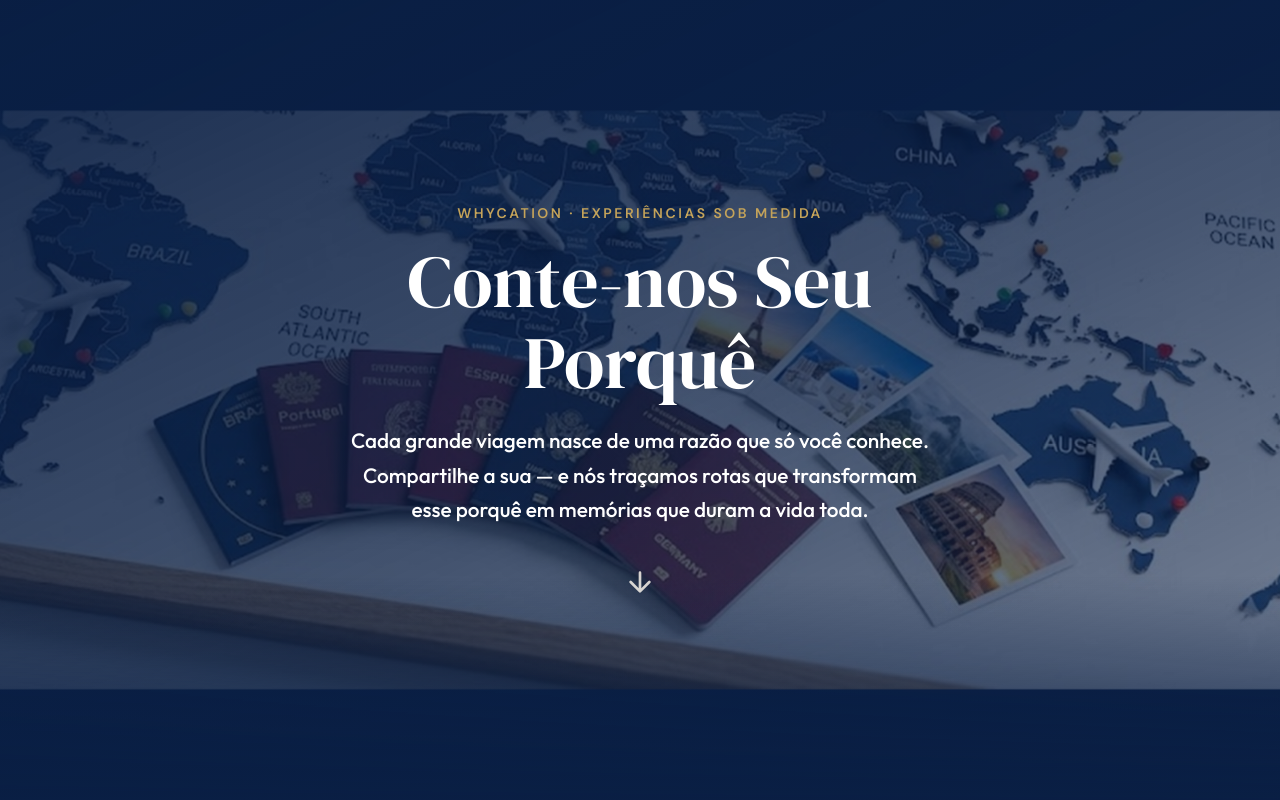
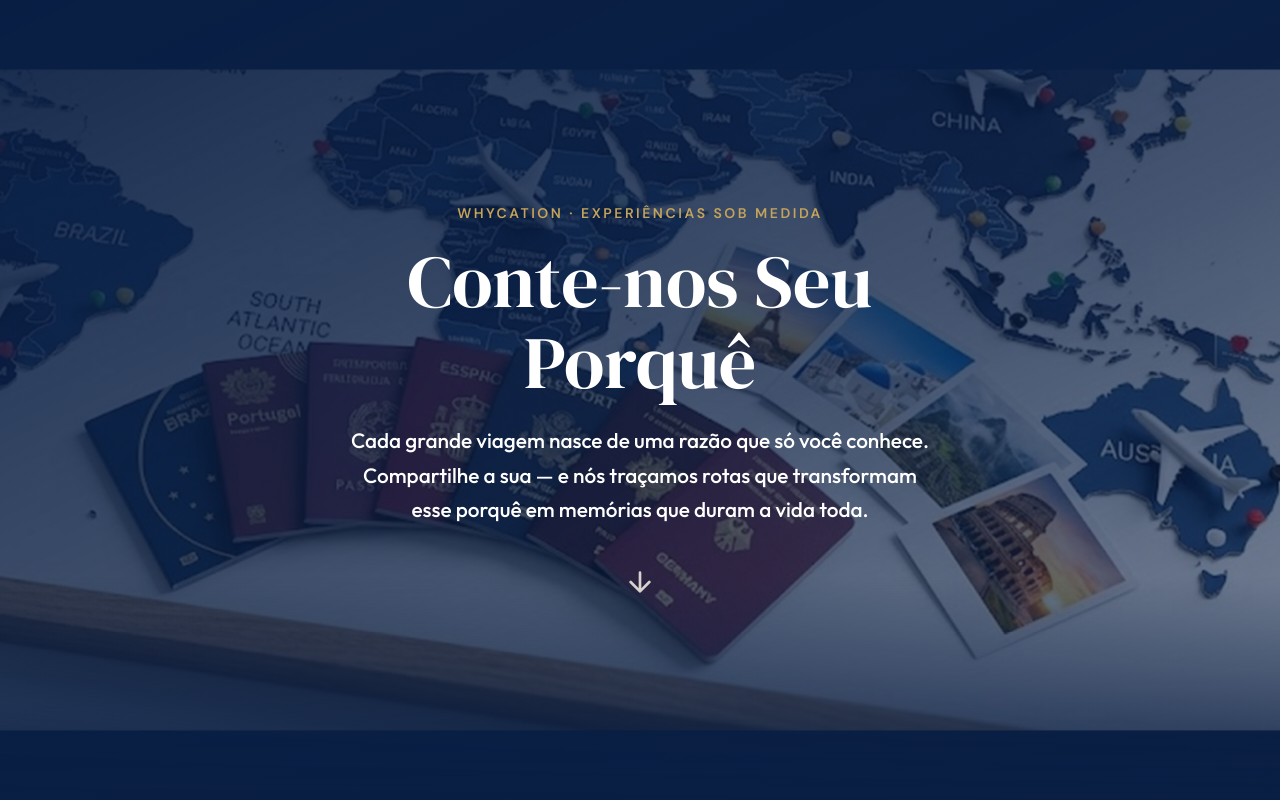
Before and after one commit to m7kx/vivair-website, a Next.js app: page /contato in a window 1280 px wide. Shown: the top 800 px of the page. Built offline with nearby package versions, Linux system fonts and the light colour scheme.

Commit message:
fix: hero contato — mobile objectPosition 50% 15% (mais mapa), desktop Ken Burns base scale 1.15 (+15% nitidez)

```diff
--- a/src/components/ContactHero.tsx
+++ b/src/components/ContactHero.tsx
@@ -18,7 +18,7 @@ export default function ContactHero() {
   const { scrollY } = useScroll()
   const heroY = useTransform(scrollY, [0, 600], [0, -80])
 
-  // Detecta mobile para objectFit responsivo (SSR-safe)
+  // Detecta mobile para objectFit/objectPosition responsivos (SSR-safe)
   const [isMobile, setIsMobile] = useState(false)
   useEffect(() => {
     const mq = window.matchMedia("(max-width: 767px)")
@@ -51,9 +51,15 @@ export default function ContactHero() {
           y: heroY,
         }}
       >
-        {/* Ken Burns suave */}
+        {/*
+          Ken Burns:
+          • Mobile:  base 1.0  → escala natural, objectPosition mostra o mapa
+          • Desktop: base 1.15 → zoom +15% para nitidez, depois Ken Burns sobe até 1.21
+        */}
         <motion.div
-          animate={{ scale: [1.0, 1.06, 1.0] }}
+          animate={{
+            scale: isMobile ? [1.0, 1.06, 1.0] : [1.15, 1.21, 1.15],
+          }}
           transition={{ duration: 14, repeat: Infinity, ease: "easeInOut" }}
           style={{ width: "100%", height: "100%", background: "#0a1f44" }}
         >
@@ -63,10 +69,10 @@ export default function ContactHero() {
             fill
             priority
             style={{
-              // Desktop: contain mostra o mapa-múndi completo
-              // Mobile: cover preenche a tela, posicionado no mapa
+              // Mobile:  cover posicionado alto para priorizar o mapa
+              // Desktop: contain com base scale 1.15 via wrapper
               objectFit: isMobile ? "cover" : "contain",
-              objectPosition: isMobile ? "50% 40%" : "center center",
+              objectPosition: isMobile ? "50% 15%" : "center center",
             }}
             sizes="100vw"
           />
```
